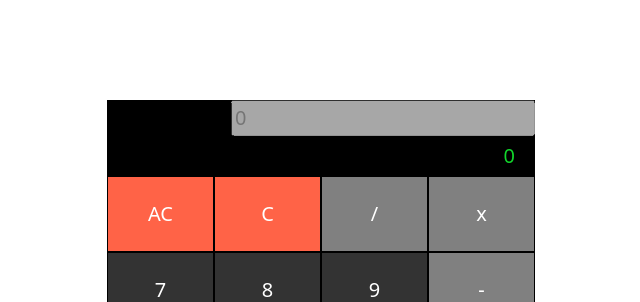
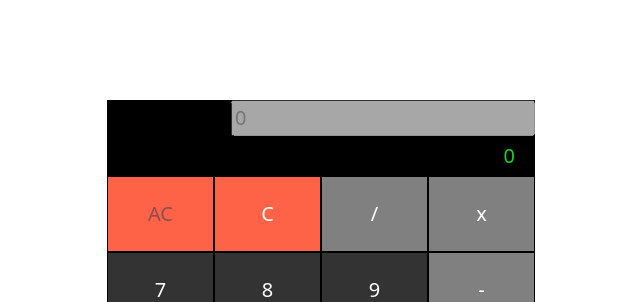
Before and after one commit to PhilomenaMusili/Javascript-Calculator, a plain HTML site: page index.html in a window 1280 px wide. In both pictures the pointer is over the element "AC". Shown: the top 302 px of the page, 319-959 px from the left. Drawn offline with nearby package versions, Linux system fonts and the light colour scheme.

Commit message:
Update styles.css

```diff
--- a/styles.css
+++ b/styles.css
@@ -27,6 +27,9 @@
     border: 1px solid black;
     cursor: pointer;
     font-size: 20px;
+}
+.padButton:hover{
+    color: #8f4c4c;
 }
 .dark-gray {
     background-color: #333;
```
